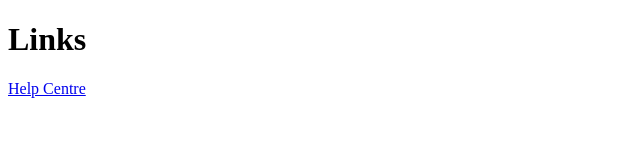
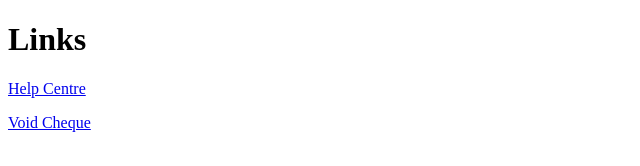
Before and after one commit to universallinktest/universallinktest.github.io, a plain HTML site: page links.html in a window 1280 px wide. Shown: the whole page, without its empty margins (0-640 px from the left). Drawn offline with Linux system fonts and the light colour scheme.

Commit message:
Update links.html

```diff
--- a/links.html
+++ b/links.html
@@ -4,6 +4,6 @@
 
 <h1>Links</h1>
 <p><a href="https://universallinktest.github.io/ebm-resources/public/help-center/client/index.html">Help Centre</a></p>
-
+<p><a href="https://universallinktest.github.io/ebm-resources/public/void-cheque/client/index.html#/download-void-cheque">Void Cheque</a></p>
 </body>
 </html>
```
